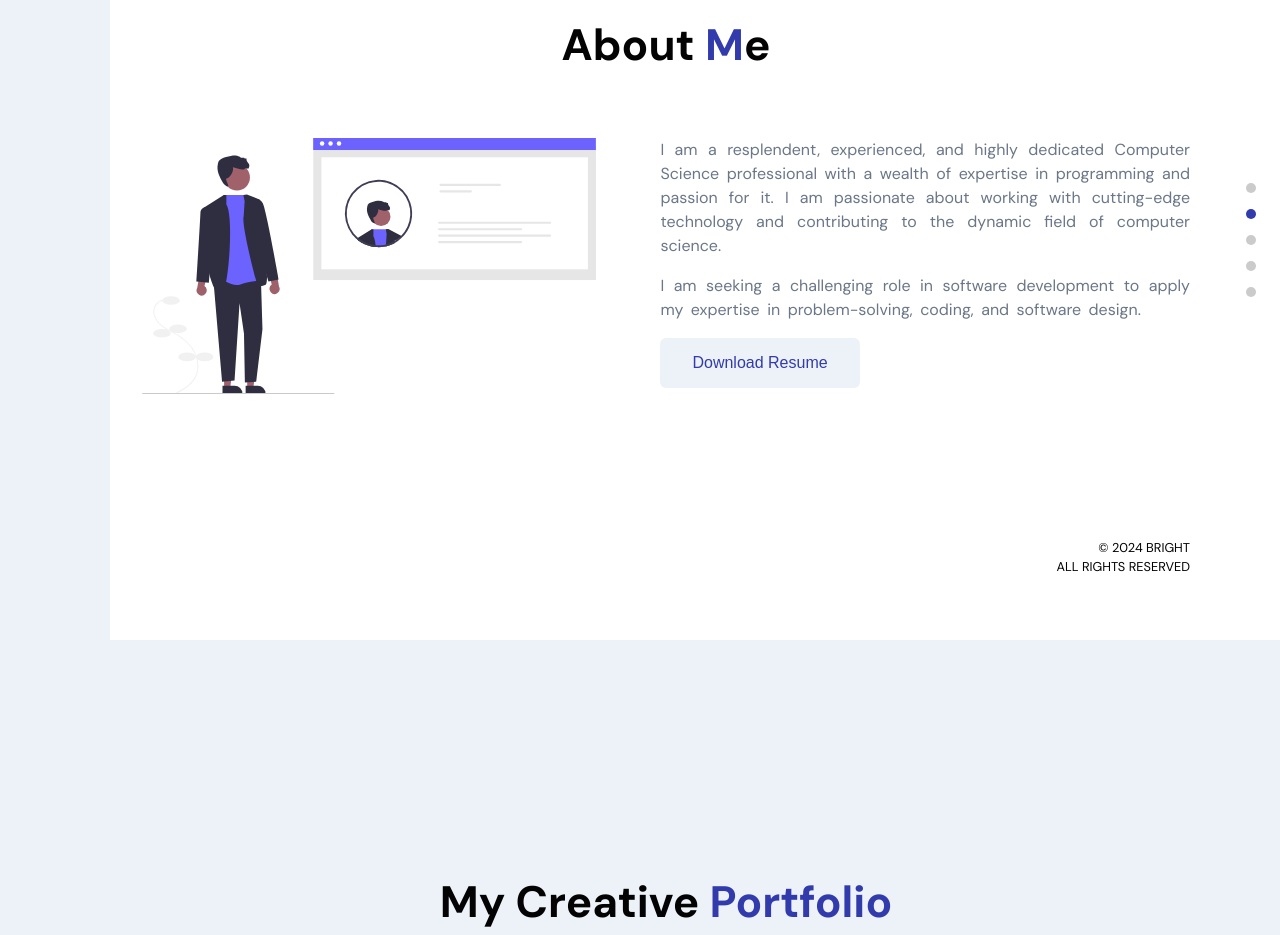
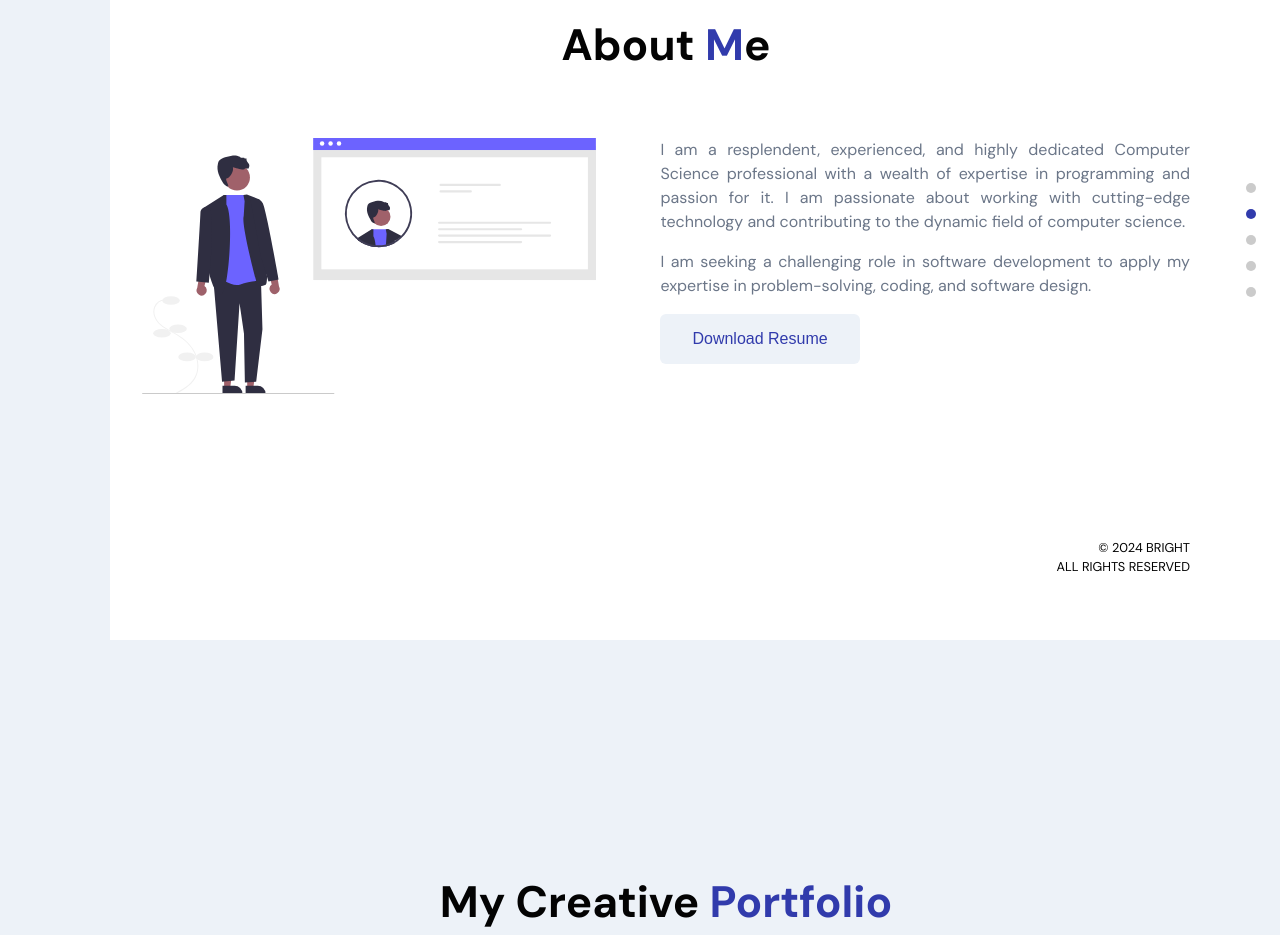
Before and after one commit to Bright-Abel/myPortfolio-refactor, a React (Vite) app: page / in a window 1280 px wide. Shown: the part 960-1895 px from the top of the page. Built offline with nearby package versions, Linux system fonts and the light colour scheme; no server answers; a web font is replaced by a local one.

Commit message:
removed word spacing

```diff
--- a/src/container/About/About.scss
+++ b/src/container/About/About.scss
@@ -9,14 +9,14 @@
   justify-content: center;
   column-gap: 4rem;
   align-content: stretch;
+  margin-top: 4rem;
 
-  text-align: justify;
-  color: var(--gray-color);
-  line-height: 1.5;
-  // letter-spacing: 0.1rem;
-  word-spacing: 0.2rem;
+  p {
+    text-align: justify;
 
-  margin-top: 4rem;
+    color: var(--gray-color);
+    line-height: 1.5;
+  }
 
   img {
     width: 100%;
```
